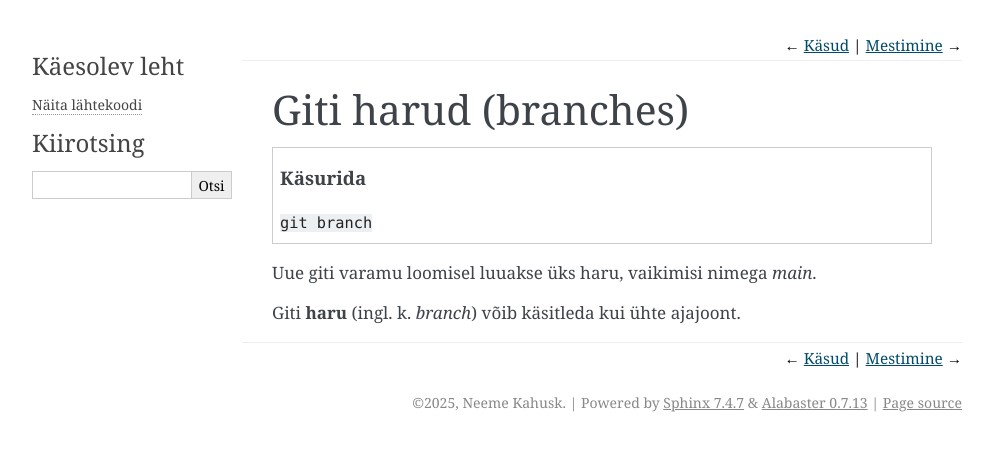
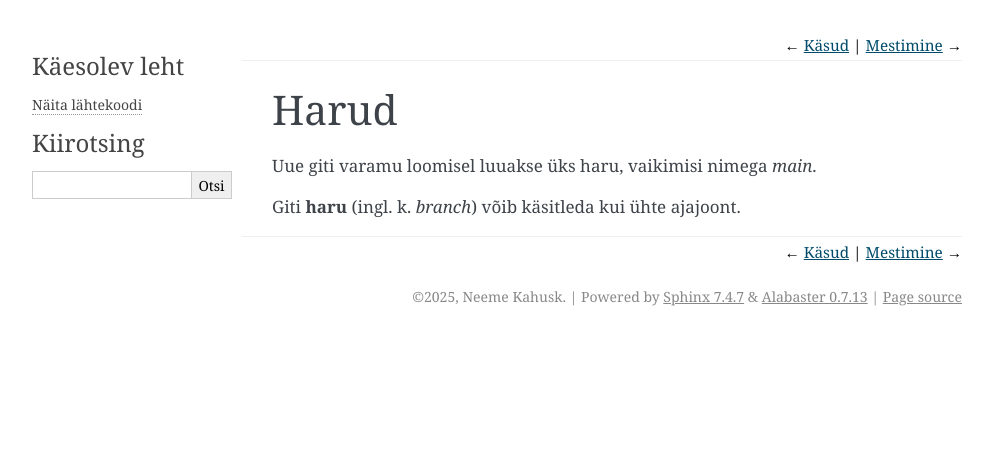
Before and after one commit to nemeek/gitijutud, a Sphinx documentation site: the page built from docs/harud.rst, in a window 1280 px wide. Shown: the top 451 px of the page, without its empty margins (148-1141 px from the left). Built offline with Sphinx 7.4.7, drawn with Linux system fonts in a browser that asks for light colours.

Commit message:
harude pealkirjast branch maha

```diff
--- a/docs/harud.rst
+++ b/docs/harud.rst
@@ -1,10 +1,5 @@
-Giti harud (branches)
-=====================
-
-.. topic:: Käsurida
-
-	   ``git branch``
-
+Harud
+=====
 
 Uue giti varamu loomisel luuakse üks haru, vaikimisi nimega *main*.
 
```
